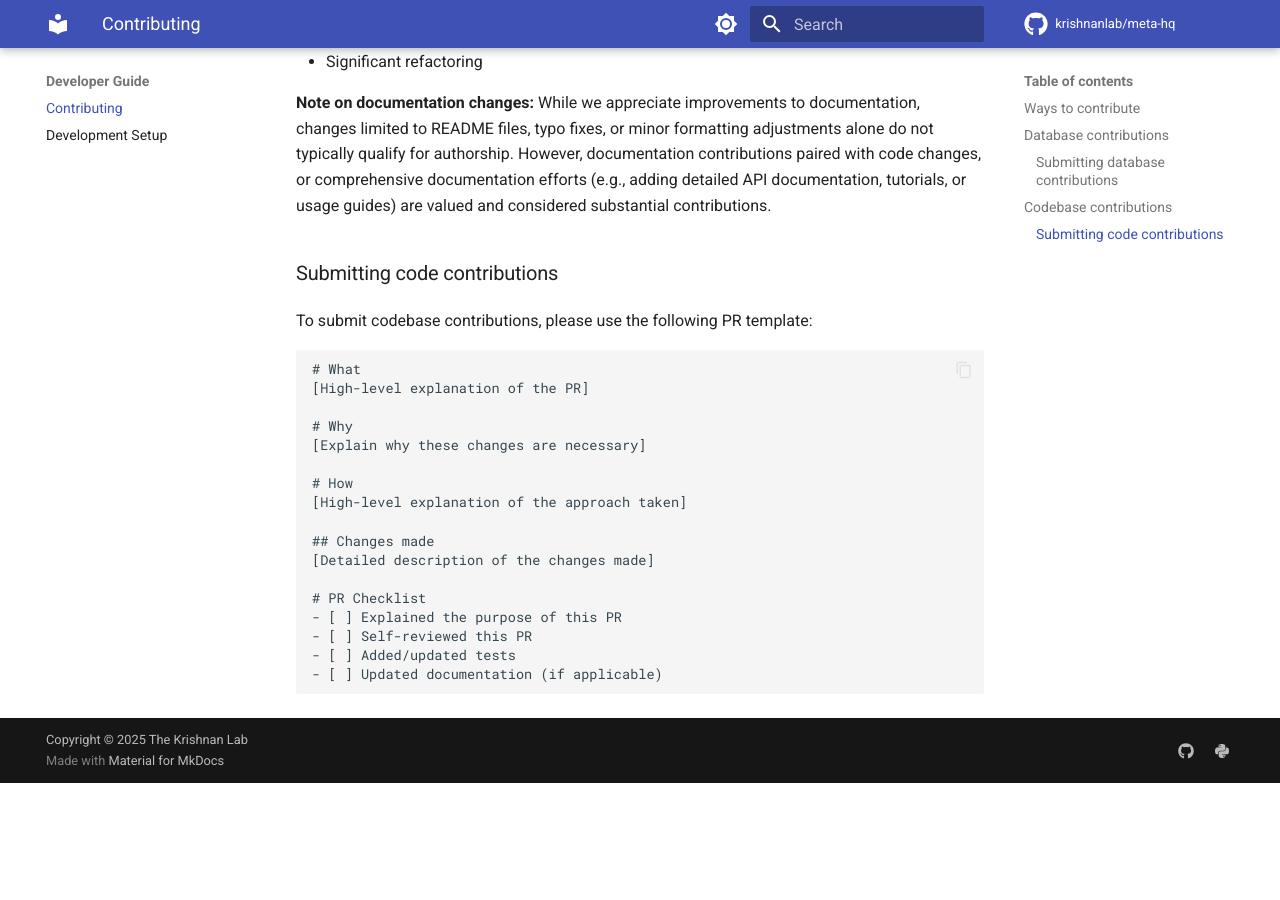
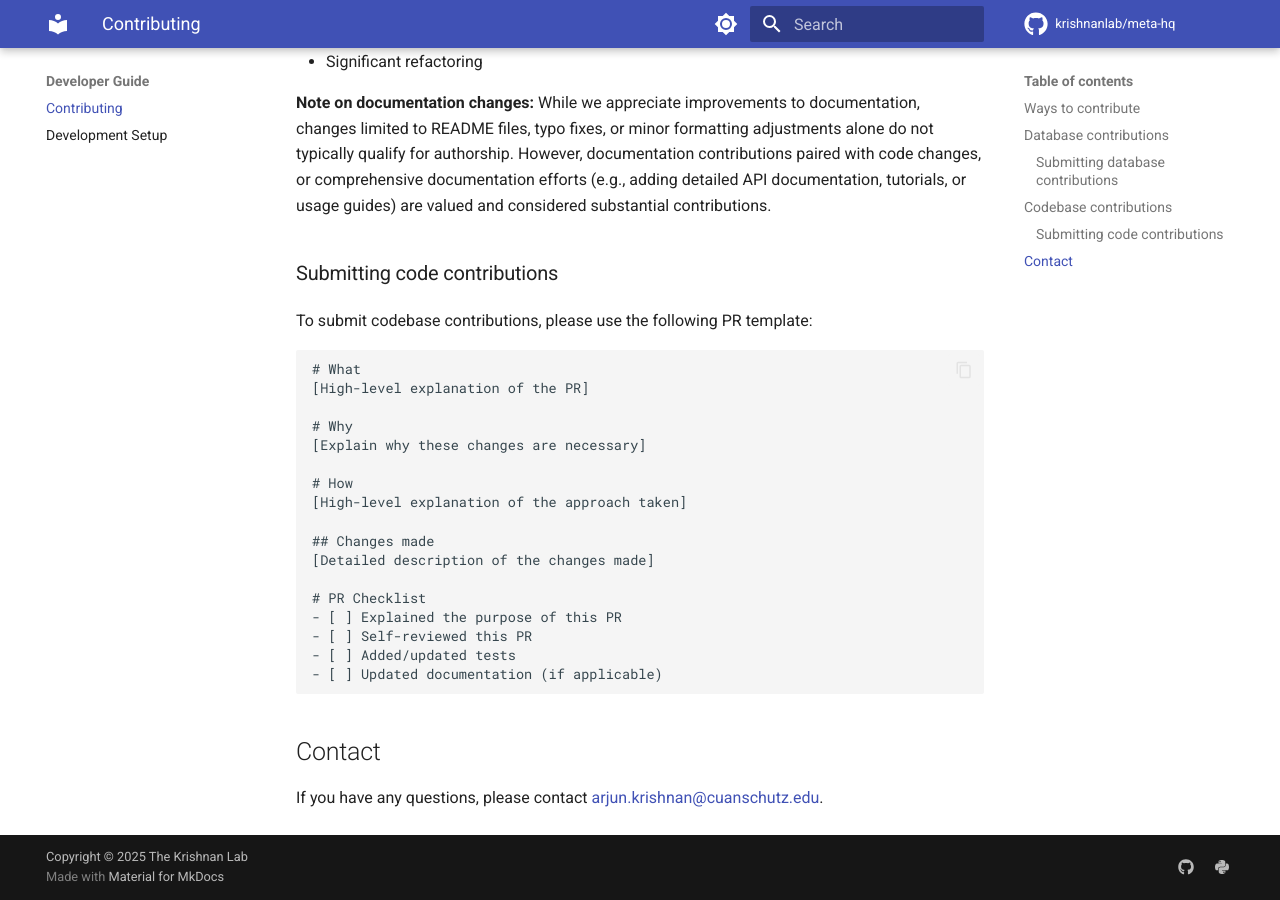
Before and after one commit to krishnanlab/meta-hq, an MkDocs documentation site: the page built from docs/developer/contributing.md, in a window 1280 px wide and 900 px high, scrolled down 2017 px. Built offline with MkDocs 1.6.1 and Material for MkDocs 9.7.7, drawn with Linux system fonts in a browser that asks for light colours; comment, search, counter and statistics services are not loaded; before the commit the page ends 2800 px from its top, so only the background shows below that.

Commit message:
added contact information

````diff
--- a/docs/developer/contributing.md
+++ b/docs/developer/contributing.md
@@ -102,3 +102,7 @@ To submit codebase contributions, please use the following PR template:
 - [ ] Added/updated tests
 - [ ] Updated documentation (if applicable)
 ```
+
+## Contact
+
+If you have any questions, please contact [arjun.krishnan@cuanschutz.edu](mailto:arjun.krishnan@cuanschutz.edu).
````
Also changed, not shown: README.md (+4 -0 lines).
